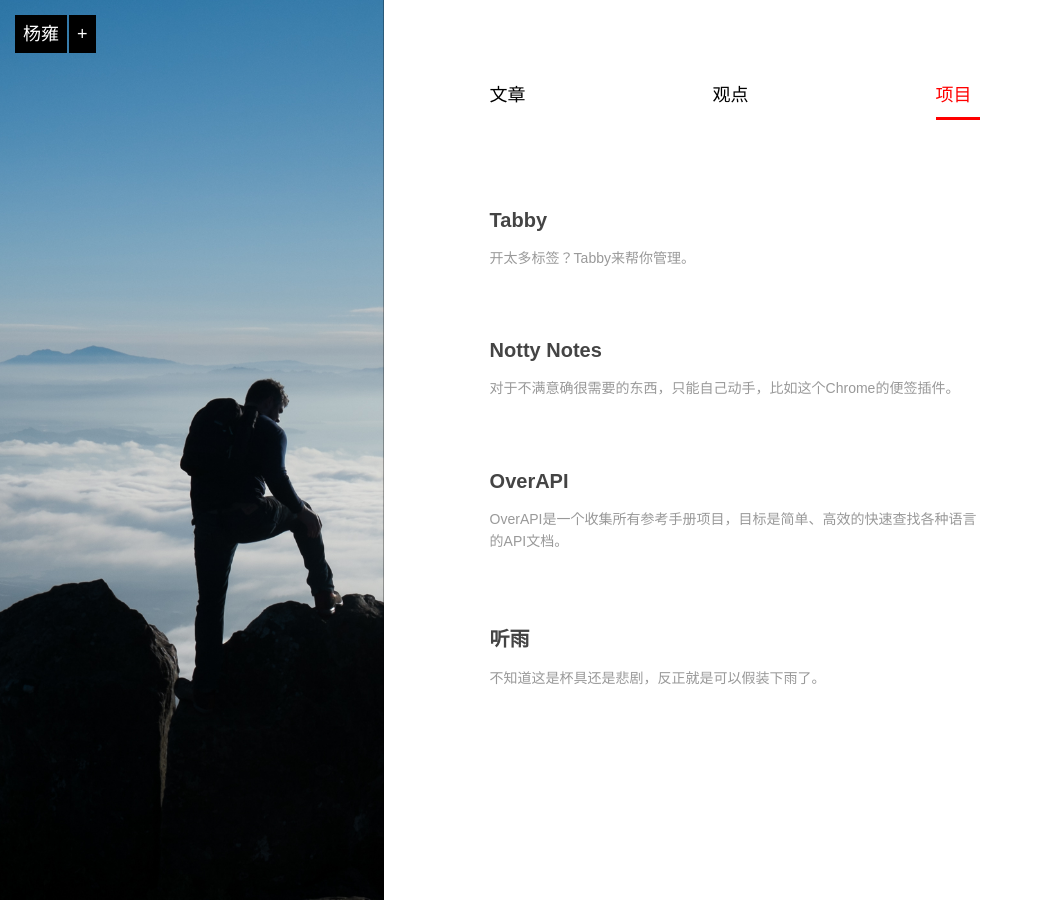
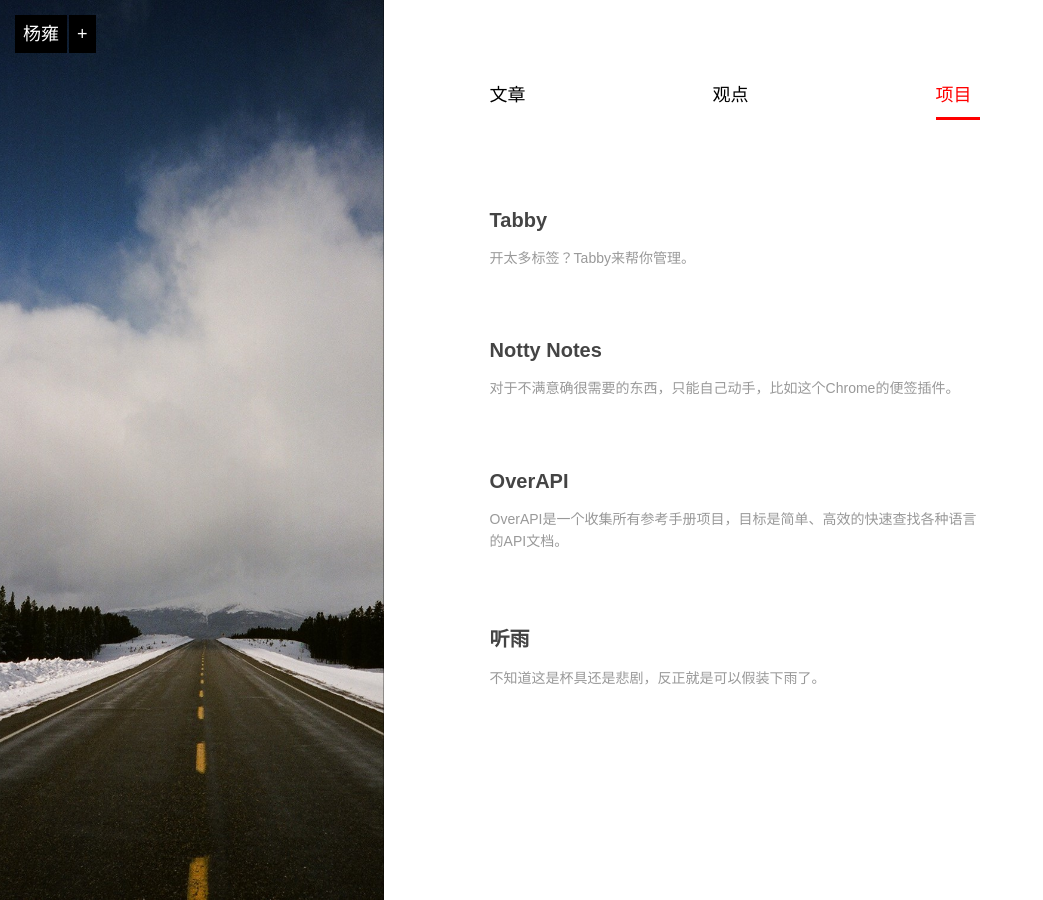
Before and after one commit to Ivenyang/Ivenyang.github.io, a Jekyll site: the page built from project/index.md, in a window 1280 px wide. Shown: the whole page, without its empty margins (0-1043 px from the left). Built offline with Jekyll 4.4.1, drawn with Linux system fonts in a browser that asks for light colours; Markdown is read by kramdown in place of the engine named in the settings.

Commit message:
背景图

```diff
--- a/css/default.css
+++ b/css/default.css
@@ -90,7 +90,7 @@ pre ol{margin-left:25px;list-style-type:decimal;}
     background-image:url(http://ivenyang.com/images/bg/bg3.jpg);
 }
 .project .aside{
-    background-image:url(http://ivenyang.com/images/bg/bg3.jpg)
+    background-image:url(http://ivenyang.com/images/bg/bg2.jpeg)
 }
 .index-content .section { margin-left:30%; padding-top:80px; padding-right:15%; ;}
 
```
